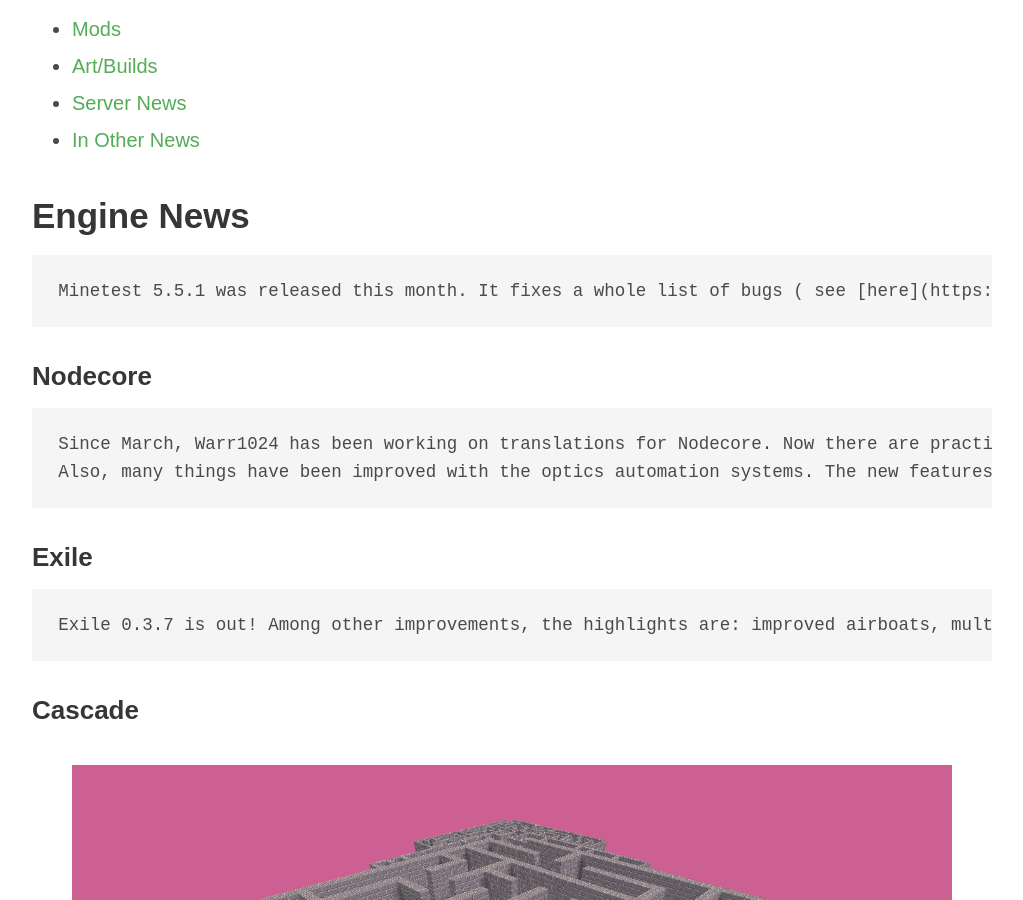
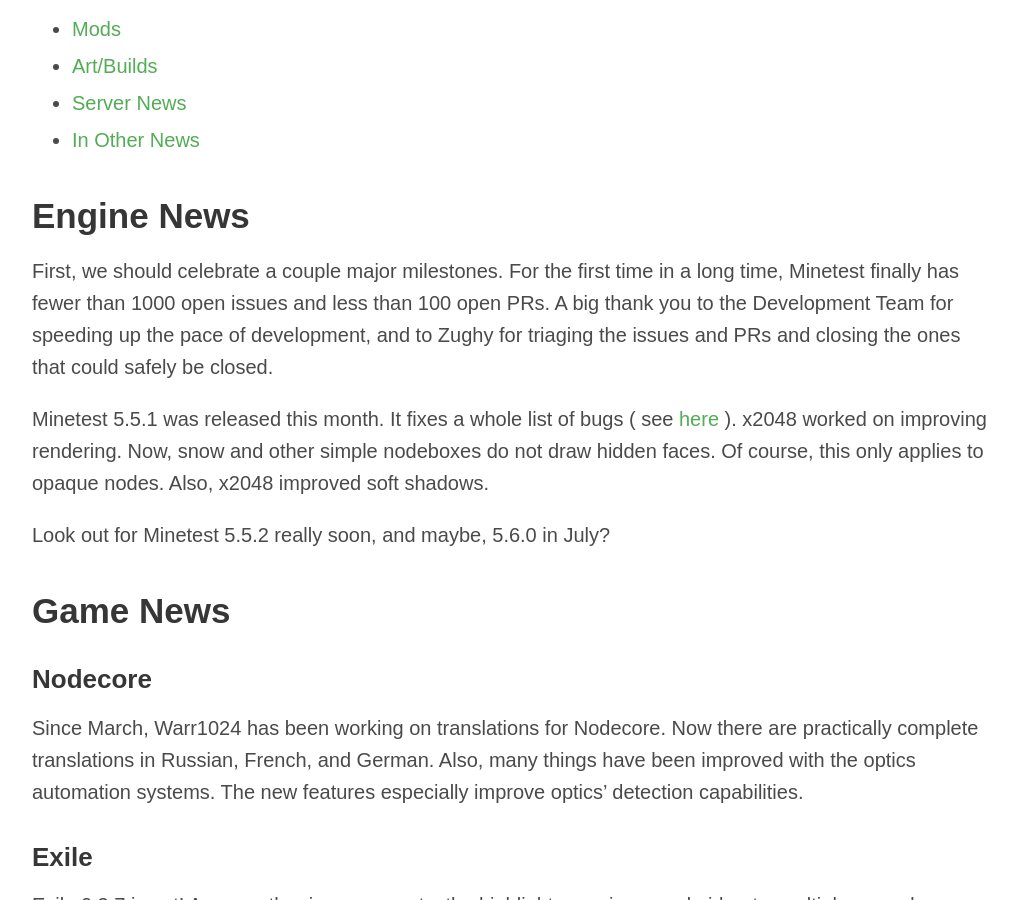
Before and after one commit to minetest/blog, a Jekyll site: the page built from _posts/2022-06-05-May.md, in a window 1280 px wide and 900 px high, scrolled down 647 px. Shown: the whole window, without its empty margins (128-1151 px from the left). Built offline with Jekyll 4.4.1, drawn with Linux system fonts in a browser that asks for light colours; some of the changed text lies outside the part shown.

Commit message:
May: Add celebratory 1000issues + more updates

```diff
--- a/_posts/2022-06-05-May.md
+++ b/_posts/2022-06-05-May.md
@@ -11,7 +11,9 @@
   - this_month
 ---
 
-  This month, Minetest 5.5.1 is released, nodebox rendering gets a speedboost, we get a new mapping mod and minetest's first walkable vehicle. Exile and Nodecore get major improvements as well.
+This month, Minetest 5.5.1 is released, nodebox rendering gets a speedboost,
+we get a new mapping mod and minetest's first walkable vehicle. Exile and
+Nodecore get major improvements as well.
 
 
 
@@ -24,42 +26,79 @@
 
 
 ## Engine News <a name="engine"></a>
-	Minetest 5.5.1 was released this month. It fixes a whole list of bugs ( see [here](https://dev.minetest.net/Changelog#5.5.0_.E2.86.92_5.5.1) ). x2048 worked on improving rendering. Now, snow and other simple nodeboxes do not draw hidden faces. Of course, this only applies to opaque nodes.  Also, x2048 improved soft shadows.
+
+First, we should celebrate a couple major milestones. For the first time in a
+long time, Minetest finally has fewer than 1000 open issues and less than 100
+open PRs. A big thank you to the Development Team for speeding up the pace of
+development, and to Zughy for triaging the issues and PRs and closing the ones
+that could safely be closed.
+
+Minetest 5.5.1 was released this month. It fixes a whole list of bugs ( see
+[here](https://dev.minetest.net/Changelog#5.5.0_.E2.86.92_5.5.1) ). x2048 worked
+on improving rendering. Now, snow and other simple nodeboxes do not draw hidden
+faces. Of course, this only applies to opaque nodes.  Also, x2048 improved soft
+shadows.
+
+Look out for Minetest 5.5.2 really soon, and maybe, 5.6.0 in July?
+
 ## Game News <a name="games"></a>
 
 ### Nodecore
-	Since March, Warr1024 has been working on translations for Nodecore. Now there are practically complete translations in Russian, French, and German.
-	Also, many things have been improved with the optics automation systems. The new features especially improve optics' detection capabilities.
+Since March, Warr1024 has been working on translations for Nodecore. Now there
+are practically complete translations in Russian, French, and German. Also, many
+things have been improved with the optics automation systems. The new features
+especially improve optics' detection capabilities.
 
 ### Exile
-	Exile 0.3.7 is out! Among other improvements, the highlights are: improved airboats, multiplayer node protection for some valuable items, and the beginnings of translation support.
+Exile 0.3.7 is out! Among other improvements, the highlights are: improved
+airboats, multiplayer node protection for some valuable items, and the
+beginnings of translation support.
 
 ### Cascade
 
 {% include figure.html src="/static/blog/2022_May/cascade.png" caption="A Cascade of mazes" %}
 
-	Cascade is a new maze game. While other maze games have been released, this one is unique in that each new maze level is laid out before you before you enter it, giving you a chance to plan your route to the exit. Once entered, the walls are too high to see over. It is an interesting take on the maze game theme.
+Cascade is a new maze game. While other maze games have been released, this one
+is unique in that each new maze level is laid out before you before you enter
+it, giving you a chance to plan your route to the exit. Once entered, the walls
+are too high to see over. It is an interesting take on the maze game theme.
 
 ## Mod News <a name="mods"></a>
 
 ### Xmaps
 {% include figure.html src="/static/blog/2022_May/xmaps.png" caption="Treasure Maps for Minetest" %}
 
-[xmaps](https://content.minetest.net/packages/erlehmann/xmaps/) is a new mod by [erle](https://content.minetest.net/users/erlehmann/) that adds treasure-maps to the HUD. You get them by rightclicking a mapping kit. You can mark the spot with an X by rightclicking a node. Treasure Hunt, anyone?
+[xmaps](https://content.minetest.net/packages/erlehmann/xmaps/) is a new mod by [erle](https://content.minetest.net/users/erlehmann/) that adds treasure-maps to
+the HUD. You get them by rightclicking a mapping kit. You can mark the spot with
+an X by rightclicking a node. Treasure Hunt, anyone?
 
 ### Steampunk Blimp
-{% include figure.html src="/static/blog/2022_May/blimp_1.jpg" caption="Exploring the Skies" %}
 
-[Apercy's](https://content.minetest.net/users/apercy/) [Airship](https://content.minetest.net/packages/apercy/steampunk_blimp/) is Minetest's first vehicle that you can walk on while it flies. It aims for a sense of immersion, with a fire and steamengine sound, and being able to refill the watertank by landing on water. It brings a sense of adventure and mystique to any game as you fly off into the distance with a couple freinds.
+{% include figure.html src="/static/blog/2022_May/blimp_1.png" caption="Exploring the Skies" %}
+
+[Apercy's](https://content.minetest.net/users/apercy/)
+[Airship](https://content.minetest.net/packages/apercy/steampunk_blimp/) is
+Minetest's first vehicle that you can walk on while it flies. It aims for a
+sense of immersion, with a fire and steamengine sound, and being able to refill
+the watertank by landing on water. It brings a sense of adventure and mystique
+to any game as you fly off into the distance with a couple freinds.
 
 ### Texture Generator
-[LMD's](https://content.minetest.net/users/LMD/) new [texture generator mod](https://content.minetest.net/packages/LMD/texgen/) lets you convert any texture pack into a pallete. It will read all the textures in the game, and modify them to use the pallete you input.
+[LMD's](https://content.minetest.net/users/LMD/) new [texture generator
+mod](https://content.minetest.net/packages/LMD/texgen/) lets you convert any
+texture pack into a pallete. It will read all the textures in the game, and
+modify them to use the pallete you input.
 
 ### Quikbild
-[MisterE's](https://content.minetest.net/users/MisterE/) [Quikbild](https://content.minetest.net/packages/MisterE/quikbild/) minigame has been updated to support gameplay in several languages, concurrently. Now you can have fun in your own language (if it's English, Italian, Spanish, French, or German), or practice and challenge yourself in another language.
+[MisterE's](https://content.minetest.net/users/MisterE/)
+[Quikbild](https://content.minetest.net/packages/MisterE/quikbild/) minigame has
+been updated to support gameplay in several languages, concurrently. Now you can
+have fun in your own language (if it's English, Italian, Spanish, French, or
+German), or practice and challenge yourself in another language.
 
 ### Spiradilus release
-[Spiradilus](https://content.minetest.net/packages/ElCeejo/spiradilus/), featured in March's post, was released on Content Database.
+[Spiradilus](https://content.minetest.net/packages/ElCeejo/spiradilus/),
+featured in March's post, was released on Content Database.
 
 ## Art and Builds <a name="art"></a>
 
@@ -69,11 +108,19 @@
 
 ### From Minigames Galore and A.E.S. Minigames:
 <sub>minetest.eticadigitale.org:30010</sub>
-The 3rd Blockleague tournament is planned for Friday, June 24 at 21:30 - 23:15, GMT+1.
-The event will be a direct elimination competition between teams of 3 players. The winners will get a chat prefix and statues in the lobby until the next tournament.
-There are still 3 team slots left; to find people to team up with or to register your team, join us on [matrix](https://matrix.to/#/#arcadeemulationserver:matrix.org) or [IRC](https://kiwiirc.com/nextclient/irc.freeirc.org#minigames-discuss)
+
+The 3rd Blockleague tournament is planned for Friday, June 24 at 21:30 - 23:15,
+GMT+1. The event will be a direct elimination competition between teams of 3
+players. The winners will get a chat prefix and statues in the lobby until the
+next tournament. There are still 3 team slots left; to find people to team up
+with or to register your team, join us on
+[matrix](https://matrix.to/#/#arcadeemulationserver:matrix.org) or
+[IRC](https://kiwiirc.com/nextclient/irc.freeirc.org#minigames-discuss)
 
 ## In Other News <a name="o-news"></a>
 
-Minetest was represented this past month at the Svilupparty game dev conference in Bologna, Italy by Zughy, Crazyminer, _Zaizen_.
-Visitors had the chance to play Alter, PRANG, Mineclone5, and their server AES (Arcade Emulation Server)
+Minetest was represented this past month at the Svilupparty game dev conference
+in Bologna, Italy by Zughy, Crazyminer, _Zaizen_. Visitors had the chance to
+play Alter, PRANG, Mineclone5, and their server AES (Arcade Emulation Server)
+
+{% include figure.html src="/static/blog/2022_May/silvuparty.png" caption="Zughy and Freinds Represent Minetest At A Game Conference In Italy." %}
```
Also changed, not shown: static/blog/2022_May/blimp_1.jpg (deleted), static/blog/2022_May/blimp_1.png (added), static/blog/2022_May/cascade.png, static/blog/2022_May/silvuparty.png (added), static/blog/2022_May/xmaps.png.
